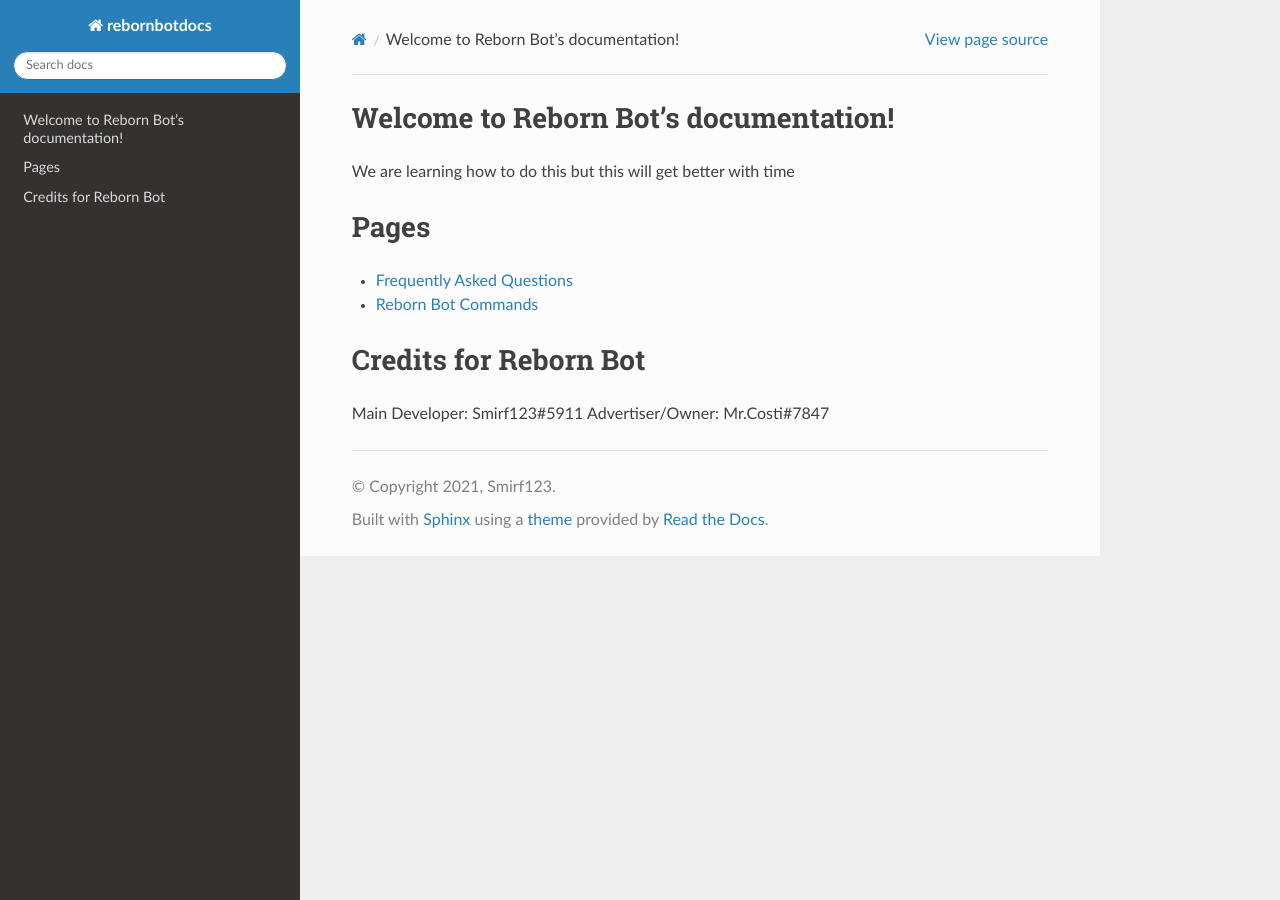
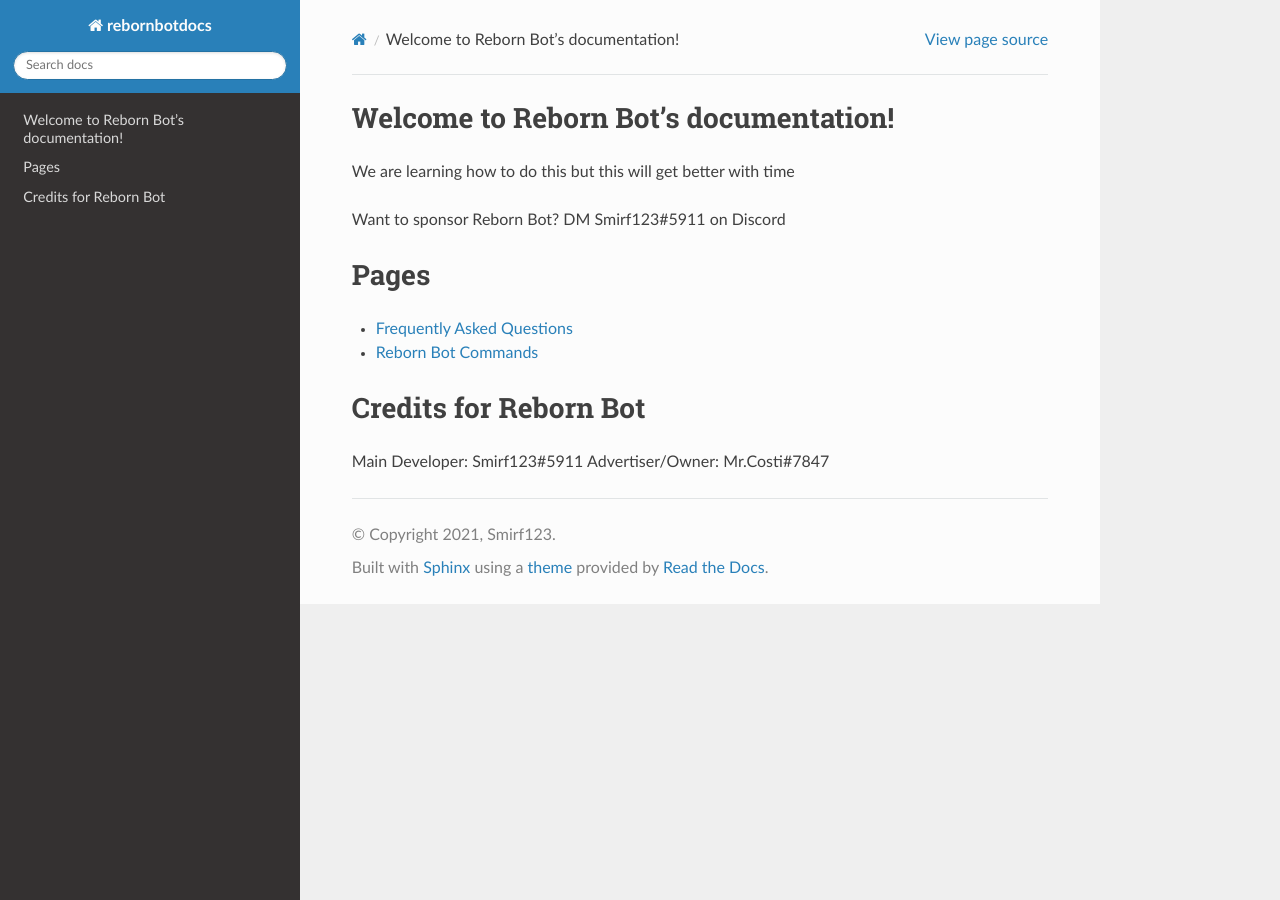
Before and after one commit to Smirf123/rebornbotdocs, a Sphinx documentation site: the page built from docs/index.rst, in a window 1280 px wide. Built offline with Sphinx 7.4.7 and the Read the Docs theme 2.0.0, drawn with Linux system fonts in a browser that asks for light colours.

Commit message:
more stuff

```diff
--- a/docs/index.rst
+++ b/docs/index.rst
@@ -12,6 +12,9 @@
 
 We are learning how to do this but this will get better with time
 
+Want to sponsor Reborn Bot?
+DM Smirf123#5911 on Discord
+
 
 Pages
 =====
```
